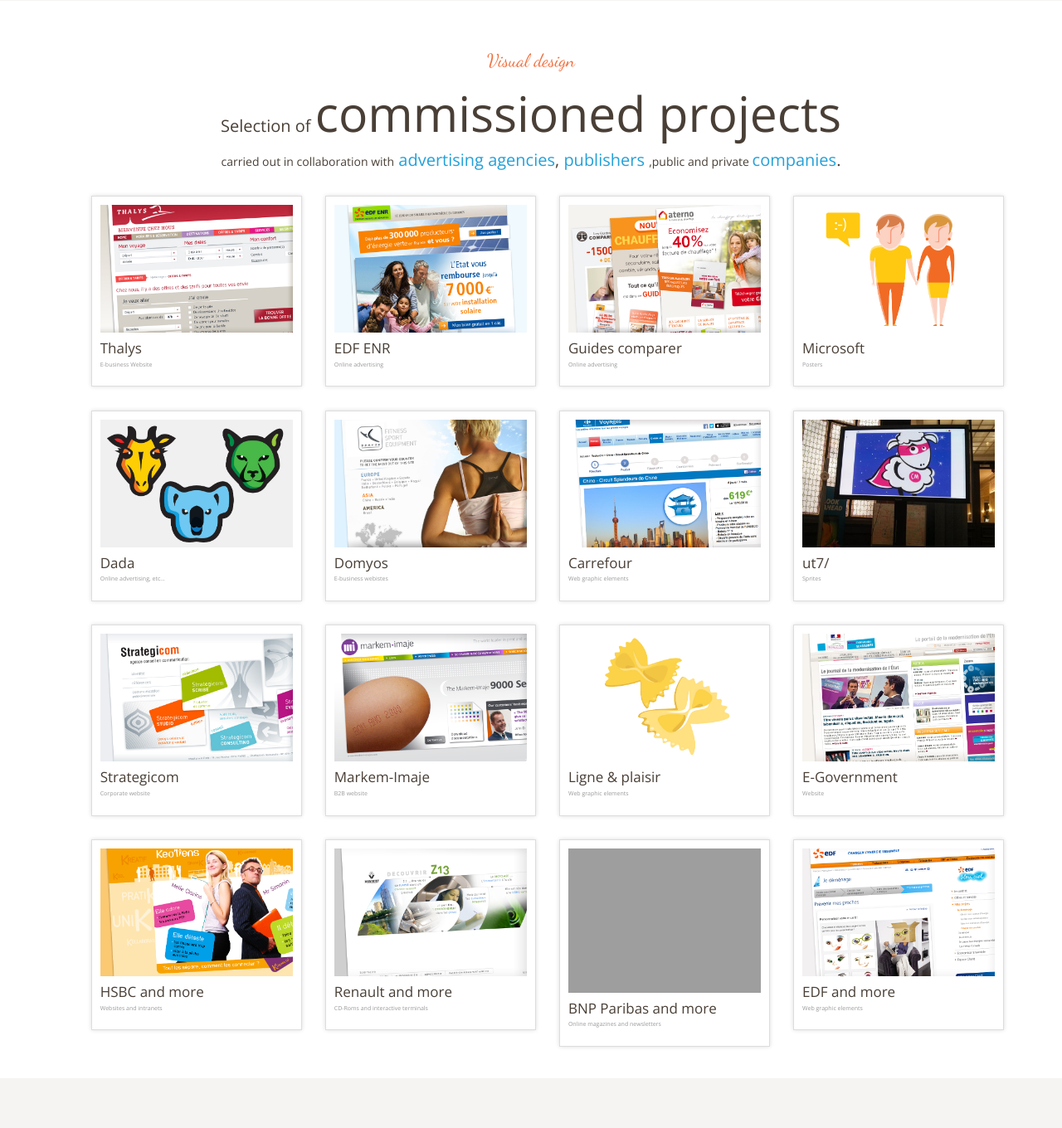
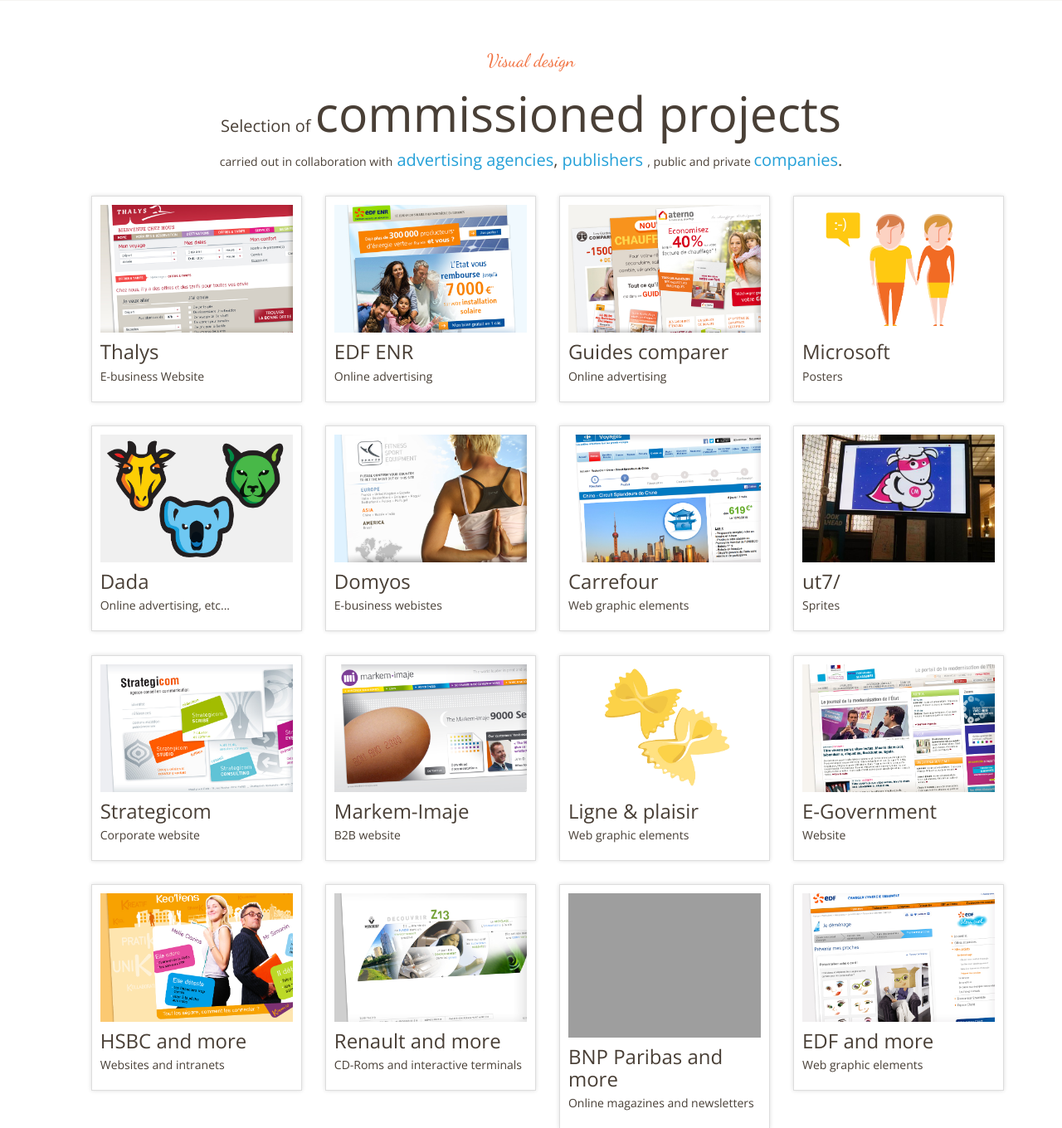
Before and after one commit to cecilepierquin/cecilepierquin.github.io, a PHP site: page / in a window 1280 px wide. Shown: the part 1002-2362 px from the top of the page at 83% size. Run offline with PHP 8.4, Linux system fonts and the light colour scheme; some libraries are stand-ins or nearby versions; grey boxes are pictures that could not be loaded.

Commit message:
Modifié le style du tableau

```diff
--- a/css/custom.css
+++ b/css/custom.css
@@ -220,9 +220,9 @@ ul.rig li h3 {
 	margin: 0 0 5px;
 }
 ul.rig li p {
-	font-size: .9em;
+	font-size: 1.4em;
 	line-height: 1.5em;
-	color: #999;
+	color: #483f36;
 }
 /* class for 2 columns */
 ul.rig.columns-2 li {
@@ -260,11 +260,3 @@ ul.rig.columns-4 li {
 		margin: 0 0 20px;
 	}
 }
-
-#design h3 {
-  font-size: 1.7em;
-}
-
-#design p {
-  font-size: 0.7em;
-}
--- a/index.html
+++ b/index.html
@@ -28,6 +28,8 @@
     <link rel="stylesheet" type="text/css" href="slick/slick.css"/>
 
     <link rel="stylesheet" href="css/custom.css">
+
+
   </head>
 
   <body id="home">
@@ -110,7 +112,7 @@
               <span class="petit">carried out in collaboration with</span>
               <span class="highlight"> advertising agencies</span>,
               <span class="highlight"> publishers</span>
-              <span class="petit"> ,public and private </span>
+              <span class="petit">, public and private </span>
               <span class="highlight">companies</span>.
               <br><br>
             </div>
```
